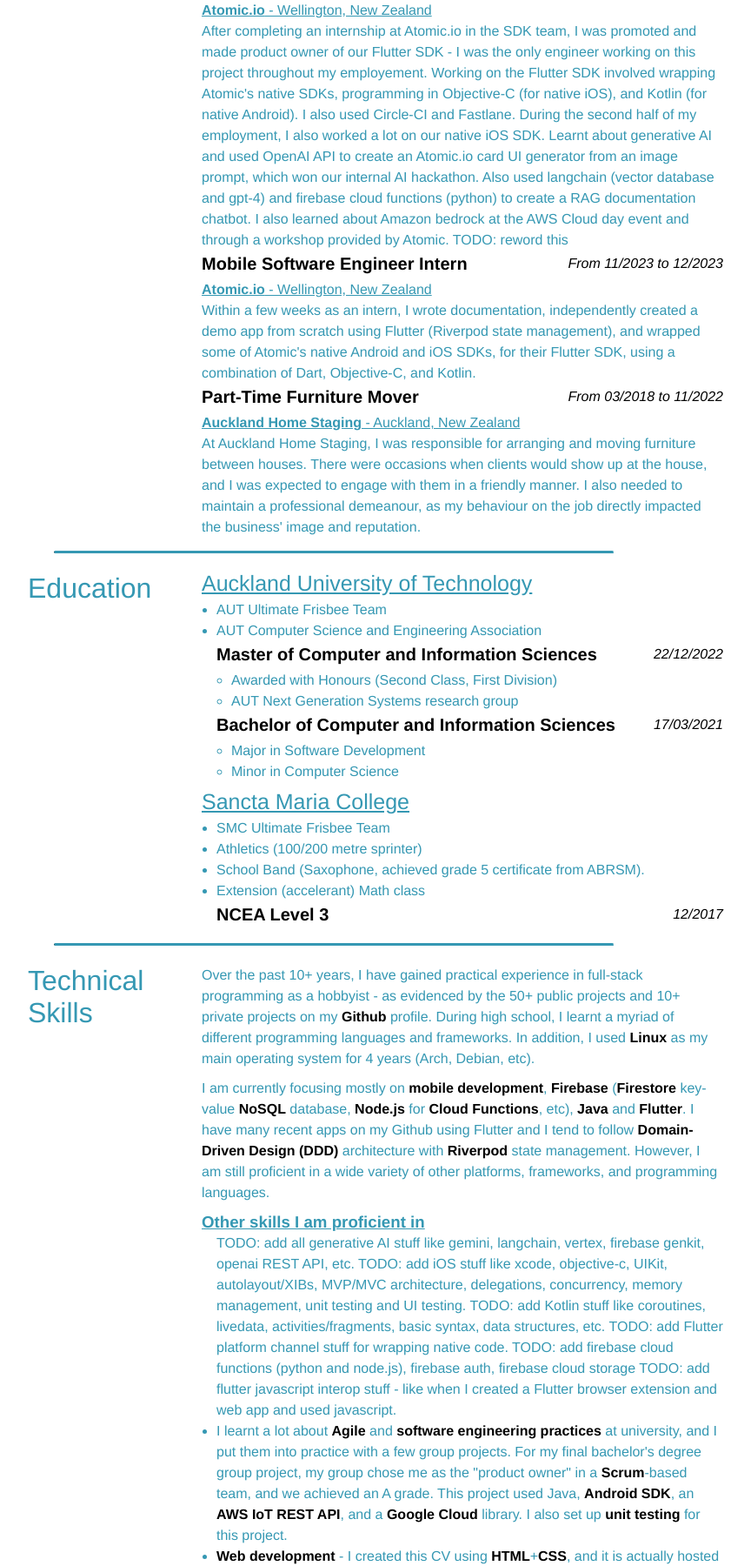
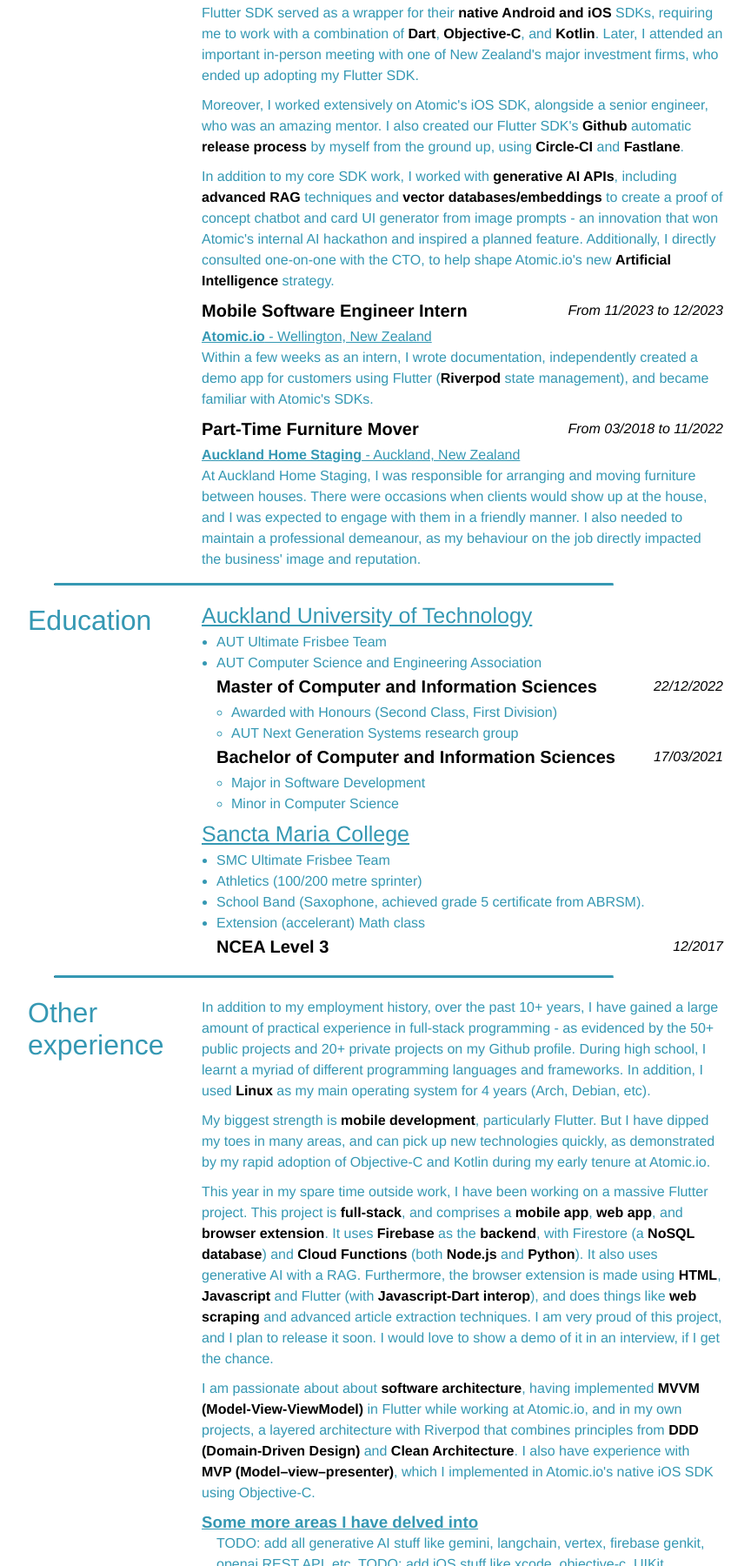
Before and after one commit to bryantwilliam/online_cv, a plain HTML site: page index.html in a window 1280 px wide. Shown: the part 346-2146 px from the top of the page at 87% size, without its empty margins (208-1072 px from the left). Drawn offline with Linux system fonts and the light colour scheme.

Commit message:
updated cv

```diff
--- a/index.html
+++ b/index.html
@@ -106,7 +106,7 @@
         .email { font-weight: 600; }
         .contactlinks {
             float:right;
-            margin: 10px 0px 20px 50px;
+            margin: 0x 0px 20px 50px;
         }
         hr.rounded {
             border-top: 2px solid #bbb;
@@ -136,7 +136,8 @@
 
             <p class="contactlinks">
 
-                Australia or New Zealand<br/>
+                New Zealand Citizen (with permanent working rights in Australia too)
+                <br/>
                 <span class="tel">+64220698539</span> | <a class="email" href="mailto:will.bryant.will@gmail.com">will.bryant.will@gmail.com</a><br />
                 <img src="images/github-mark.png" width="20" alt="Github icon">
                 <a href="https://github.com/bryantwilliam">https://github.com/bryantwilliam</a><br />
@@ -149,7 +150,7 @@
 
         <div id="objective">
             <p>
-                I am an outgoing and energetic software developer with a tremendous passion for programming and finding creative solutions. I am constantly practising and learning more about software development, and have a long track record of online courses and projects.
+                Proactive software engineer, constantly working on projects and learning more about software development.
             </p>
         </div>
 
@@ -157,20 +158,40 @@
         <dl>
 
             <dt>Work Experience</dt>
-            TODO: reword this section. Move any technical talk to the technical skills section. Also reword technical skills section to not be mostly about uni. Make it less wordy too.
+
             <dd>
                 <h2>Junior Mobile Software Engineer<span>From 12/2023 to present</span></h2>
                 <u><b>Atomic.io</b> - Wellington, New Zealand</u>
                 <p>
-                    After completing an internship at Atomic.io in the SDK team, I was promoted and made product owner of our Flutter SDK - I was the only engineer working on this project throughout my employement. Working on the Flutter SDK involved wrapping Atomic's native SDKs, programming in Objective-C (for native iOS), and Kotlin (for native Android). I also used Circle-CI and Fastlane. During the second half of my employment, I also worked a lot on our native iOS SDK. Learnt about generative AI and used OpenAI API to create an Atomic.io card UI generator from an image prompt, which won our internal AI hackathon. Also used langchain (vector database and gpt-4) and firebase cloud functions (python) to create a RAG documentation chatbot. I also learned about Amazon bedrock at the AWS Cloud day event and through a workshop provided by Atomic. TODO: reword this
+                    After completing an internship at Atomic.io in the SDK team, I was promoted and named the "product owner of
+                    our <span class="skill">Flutter</span> SDK" by my manager - from then on, I was the sole engineer working on this project throughout
+                    my employement. Atomic's Flutter SDK served as a wrapper for their <span class="skill">native Android and iOS</span> SDKs, requiring me
+                    to work with a combination of
+                    <span class="skill">Dart</span>,
+                    <span class="skill">Objective-C</span>, and <span class="skill">Kotlin</span>. Later, I attended an important in-person meeting with one of
+                    New Zealand's major investment firms, who ended up adopting my Flutter SDK.
+                    <br/>
+                    Moreover, I worked extensively on Atomic's iOS SDK, alongside a senior engineer,
+                    who was an amazing mentor. I also created our Flutter SDK's <span class="skill">Github</span> automatic
+                    <span class="skill">release process</span> by myself from
+                    the ground up, using <span class="skill">Circle-CI</span> and <span class="skill">Fastlane</span>.
+                    <br/>
+                    In addition to my core SDK work,
+                    I worked with <span class="skill">generative AI APIs</span>, including <span class="skill">advanced RAG</span> techniques and
+                    <span class="skill">vector databases/embeddings</span> to create a proof of concept chatbot and
+                    card UI generator from image prompts - an innovation that won Atomic's internal AI hackathon and inspired a planned feature. Additionally,
+                    I directly consulted one-on-one with the CTO, to help shape Atomic.io's new <span class="skill">Artificial Intelligence</span> strategy.
                 </p>
+                <br/>
 
                 <h2>Mobile Software Engineer Intern<span>From 11/2023 to 12/2023</span></h2>
                 <u><b>Atomic.io</b> - Wellington, New Zealand</u>
                 <p>
-                    Within a few weeks as an intern, I wrote documentation, independently created a demo app from scratch using Flutter (Riverpod state management), and wrapped some of Atomic's native Android and iOS SDKs, for their Flutter SDK, using a combination of Dart, Objective-C, and Kotlin.
+                    Within a few weeks as an intern, I wrote documentation, independently created a demo app for
+                    customers using Flutter (<span class="skill">Riverpod</span> state management),
+                    and became familiar with Atomic's SDKs.
                 </p>
-
+<br/>
                 <h2>Part-Time Furniture Mover<span>From 03/2018 to 11/2022</span></h2>
                 <u><b>Auckland Home Staging</b> - Auckland, New Zealand</u>
                 <p>
@@ -220,23 +241,34 @@
                 <hr class="rounded">
             </dd>
 
-            <dt>Technical Skills</dt>
+            <dt>Other experience</dt>
             <dd>
-                Over the past 10+ years, I have gained practical experience in full-stack programming as a
-                hobbyist - as evidenced by the 50+ public projects and 10+ private projects on my
-                <span class="skill">Github</span> profile.
-                During high school, I learnt a myriad of different programming languages and frameworks. In
-                addition, I used
-                <span class="skill">Linux</span>
-                as my main operating system for 4 years (Arch, Debian, etc).
+                In addition to my employment history, over the past 10+ years, I have gained a large amount of practical experience in full-stack
+                programming - as evidenced by the 50+ public projects and 20+ private projects on my Github profile.
+                During high school, I learnt a myriad of different programming languages and frameworks. In addition, I used
+                <span class="skill">Linux</span> as my main operating system for 4 years (Arch, Debian, etc).
                 <br/>
-                I am currently focusing mostly on
-                <span class="skill">mobile development</span>,
-                <span class="skill">Firebase</span> (<span class="skill">Firestore</span> key-value <span class="skill">NoSQL</span> database, <span class="skill">Node.js</span> for <span class="skill">Cloud Functions</span>, etc),
-                <span class="skill">Java</span> and
-                <span class="skill">Flutter</span>. I have many recent apps on my Github using Flutter and I tend to follow <span class="skill">Domain-Driven Design (DDD)</span> architecture with <span class="skill">Riverpod</span> state management.
-                However, I am still proficient in a wide variety of other platforms,
-                frameworks, and programming languages.
+                My biggest strength is <span class="skill">mobile development</span>, particularly Flutter. But I have dipped my toes in many areas,
+                and can pick up new
+                technologies quickly, as demonstrated by my rapid adoption of Objective-C and Kotlin during my early tenure at Atomic.io.
+                <br/>
+                This year in my spare time outside work, I have been working on a massive Flutter project. This project is <span class="skill">full-stack</span>, and comprises a <span class="skill">mobile app</span>,
+                <span class="skill">web app</span>, and <span class="skill">browser extension</span>.
+                It uses <span class="skill">Firebase</span> as the <span class="skill">backend</span>, with Firestore (a
+                <span class="skill">NoSQL database</span>) and
+                <span class="skill">Cloud Functions</span> (both <span class="skill">Node.js</span> and <span class="skill">Python</span>). It also uses
+                generative AI with a RAG. Furthermore, the
+                browser extension is made using <span class="skill">HTML</span>, <span class="skill">Javascript</span> and Flutter
+                (with <span class="skill">Javascript-Dart interop</span>), and does things like <span class="skill">web scraping</span> and
+                advanced article extraction techniques. I am very proud of this project, and I plan to release it soon.
+                I would love to show a demo of it in an interview, if I get the chance.
+                <br/>
+                I am passionate about about <span class="skill">software architecture</span>, having implemented
+                <span class="skill">MVVM (Model-View-ViewModel)</span>
+                in Flutter while working at Atomic.io, and in my own projects, a layered architecture with Riverpod that combines principles from
+                <span class="skill">DDD (Domain-Driven Design)</span> and
+                <span class="skill">Clean Architecture</span>. I also have experience with <span class="skill">MVP (Model–view–presenter)</span>,
+                which I implemented in Atomic.io's native iOS SDK using Objective-C.
                 <br/>
                 <!--
                 <u><h3>Skills relevant to the position I am applying for</h3></u>
@@ -246,7 +278,7 @@
                     <li>skill 3</li>
                 </ul>
                 <br/>-->
-                <u><h3>Other skills I am proficient in</h3></u>
+                <u><h3>Some more areas I have delved into</h3></u>
                 <ul>
                     TODO: add all generative AI stuff like gemini, langchain, vertex, firebase genkit, openai REST API, etc.
                     TODO: add iOS stuff like xcode, objective-c, UIKit, autolayout/XIBs, MVP/MVC architecture, delegations, concurrency, memory management, unit testing and UI testing.
@@ -255,6 +287,11 @@
                     TODO: add firebase cloud functions (python and node.js), firebase auth, firebase cloud storage
                     TODO: add flutter javascript interop stuff - like when I created a Flutter browser extension and web app and used javascript.
                     <li>
+                        TODO talk about my app
+                        In addition, I have a lot of experience with Firebase in my personal project - firebase cloud functions (both python and node.js) to create a RAG documentation chatbot. I also learned about Amazon bedrock at
+                    the AWS Cloud day event and through a workshop provided by Atomic.
+                    </li>
+                    <li>
                         I learnt a lot about <span class="skill">Agile</span> and <span class="skill">software engineering
                             practices</span>
                         at university, and I put them into
@@ -262,7 +299,7 @@
                         my group chose me as the "product owner" in a <span class="skill">Scrum</span>-based team, and we
                          achieved an A
                         grade.
-                        This project used Java, <span class="skill">Android SDK</span>, an <span class="skill">AWS IoT REST
+                        This project used Java, Android SDK, an <span class="skill">AWS IoT REST
                             API</span>,
                         and a <span class="skill">Google Cloud</span> library. I also set up <span class="skill">unit
                             testing</span>
@@ -295,9 +332,6 @@
                         <span class="skill">C#/.NET</span> - there are some projects using these languages on my Github.
                          I also achieved an A grade for a <span class="skill">C</span>  course at university.</li>
                     <li>
-                        During my Atomic.io internship, I wrote code in <span class="skill">Kotlin</span> and <span class="skill">Objective-C</span> to create native Android and <span class="skill">iOS</span> wrappers for a Flutter SDK.
-                    </li>
-                    <li>
                         <span class="skill">JSON/XML/YAML</span>
                     </li>
                     <li>
@@ -324,14 +358,7 @@
                     and clear communication.
                     Furthermore, I approach my individual software work holistically, considering the team's goals, values,
                     and stakeholder interests. For example, I make well-thought-out micro-decisions that may
-                     impact the business, and I strive to write code that other team members can easily read and maintain.
-                </p>
-
-                <h2>Problem solving and critical thinking</h2>
-                <p>
-                    I find great satisfaction in tackling complex problems through rigorous critical thinking, whether it
-                    be analyzing each edge case of code, debugging, or planning out a logical flow. Additionally, I am
-                    naturally thorough and resilient when solving challenging software-related problems.
+                     impact the business, and I strive to write code that other team members can easily read, review or maintain.
                 </p>
             </dd>
 
@@ -346,6 +373,7 @@
                      updating my knowledge through online learning and hobby coding projects.
                 </p>
                 <ul>
+                    <li>Firestore Data Modeling <b>- Fireship.io 2024</b></li>
                     <li>iOS Development: Architecture <b>- LinkedIn 2024</b></li>
                     <li>Objective-C Essential Training <b>- LinkedIn 2024</b></li>
                     <li>Java: Data Structures <b>- LinkedIn 2023</b></li>
@@ -382,6 +410,7 @@
                     <li>Personal Knowledge Management systems (PKMs) and productivity tools</li>
                     <li>Generative AI dev/prompt engineering</li>
                     <li>Keeping up with software development and tech news</li>
+                    <li>Self improvement, a sense of urgency, introspection, and a strong alignment towards goals</li>
                     <li>Programming!</li>
                 </ul>
             </dd>
```
